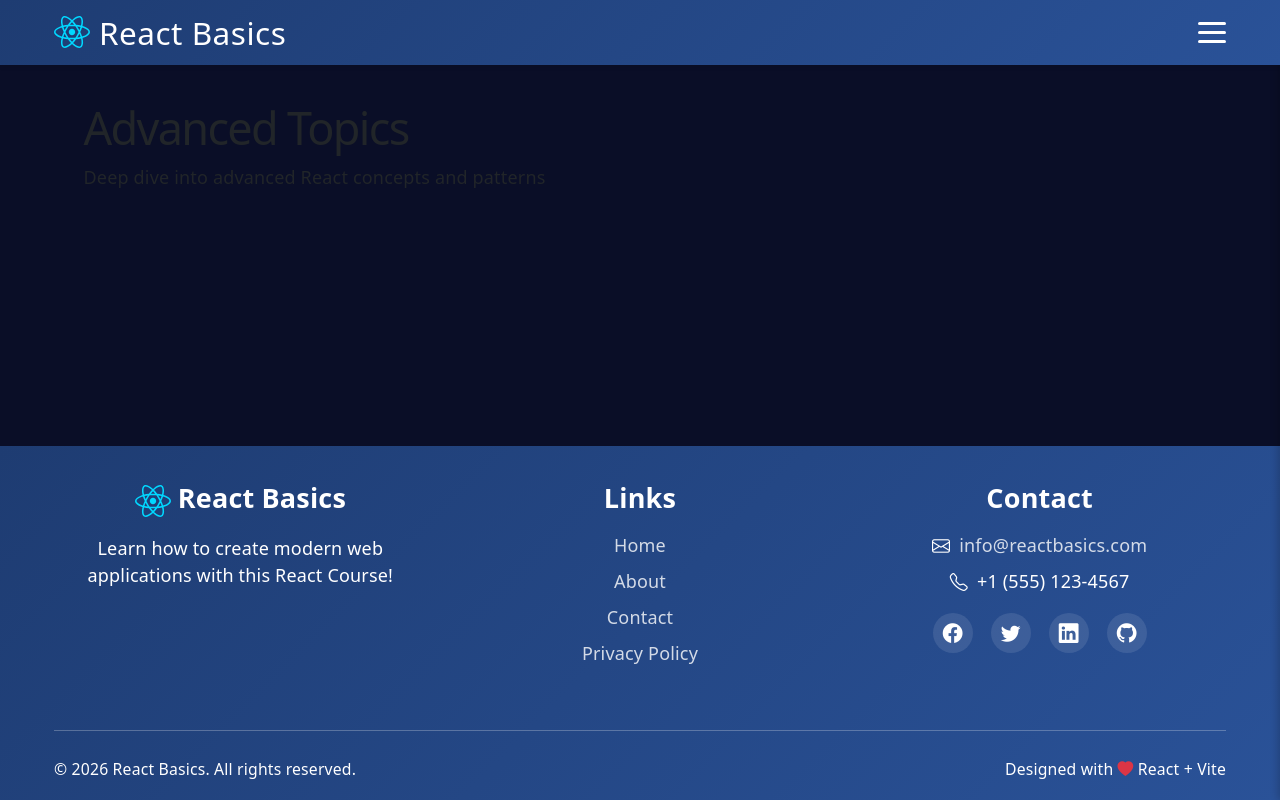
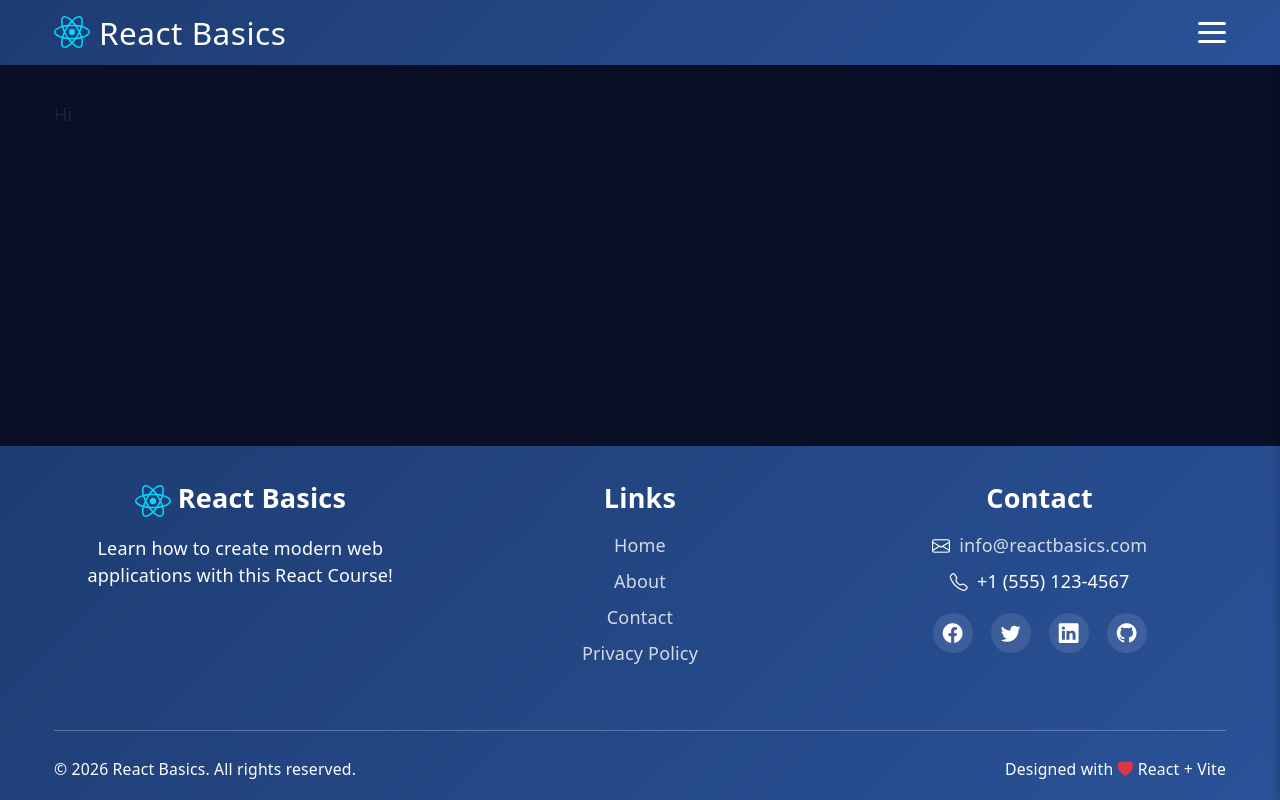
Before and after one commit to BrianEsquivel-hexaware/React-Basics, a React (Vite) app: page /section2 in a window 1280 px wide. Built offline with nearby package versions, Linux system fonts and the light colour scheme.

Commit message:
Added new page for the section 2

```diff
--- /dev/null
+++ b/src/pages/section2/Section2.tsx
@@ -0,0 +1,9 @@
+import "./Section2.css";
+
+function Section2() {
+    return(
+        <div> Hi </div>
+    );
+}
+
+export default Section2;
--- a/src/routes/index.tsx
+++ b/src/routes/index.tsx
@@ -2,6 +2,7 @@ import { createBrowserRouter } from 'react-router-dom';
 import Layout from '../layouts/Layout';
 import Home from '../pages/home/Home';
 import Section1 from '../pages/section1/Section1';
+import Section2 from '../pages/section2/Section2';
 
 export const router = createBrowserRouter([
   {
@@ -18,7 +19,7 @@ export const router = createBrowserRouter([
       },
       {
         path: '/section2',
-        element: <div className="container"><h1>Advanced Topics</h1><p>Deep dive into advanced React concepts and patterns</p></div>,
+        element: <Section2 />,
       },
     ],
   },
```
Also changed, not shown: src/pages/section2/Section2.css (added).
